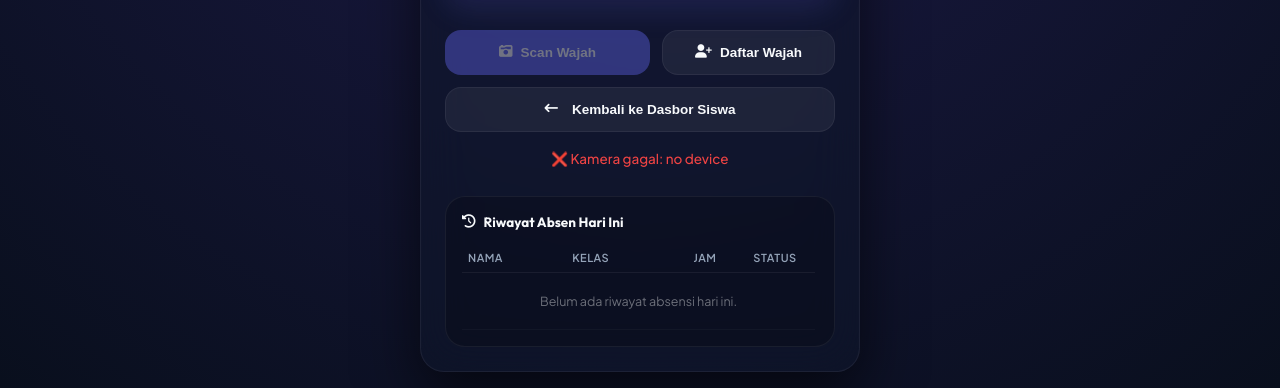
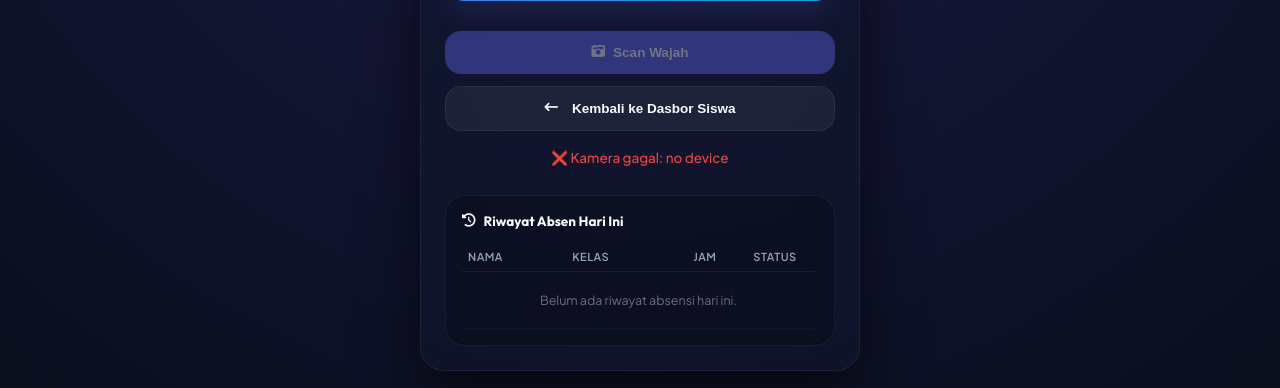
Before and after one commit to AldiJanuarSaputra/FACE_ABSENSII, a PHP site: page /absensi.php in a window 1280 px wide. Shown: the part 412-800 px from the top of the page. Run offline with PHP 8.4, Linux system fonts and the light colour scheme; data that the repository does not hold is empty; some libraries are stand-ins or nearby versions.

Commit message:
style: remove redundant register button from absensi.php and make scan button full width

```diff
--- a/absensi.php
+++ b/absensi.php
@@ -497,12 +497,7 @@
         <canvas id="overlay" class="overlay"></canvas>
     </div>
 
-    <div class="btn-row">
-        <button id="btnScan" onclick="scan()" disabled><i class="fa-solid fa-camera-retro"></i>Scan Wajah</button>
-        <a href="register.php" style="flex:1;text-decoration:none;">
-            <button class="btn-reg" type="button" style="width:100%;"><i class="fa-solid fa-user-plus"></i>Daftar Wajah</button>
-        </a>
-    </div>
+    <button id="btnScan" onclick="scan()" disabled style="width: 100%; margin-top: 14px;"><i class="fa-solid fa-camera-retro"></i>Scan Wajah</button>
     <?php if (isset($_SESSION['admin_user'])): ?>
         <a href="index.php" style="text-decoration:none; display: block; width: 100%;">
             <button class="btn-secondary" type="button"><i class="fa-solid fa-arrow-left-long" style="margin-right: 6px;"></i>Kembali ke Menu Admin</button>
```
